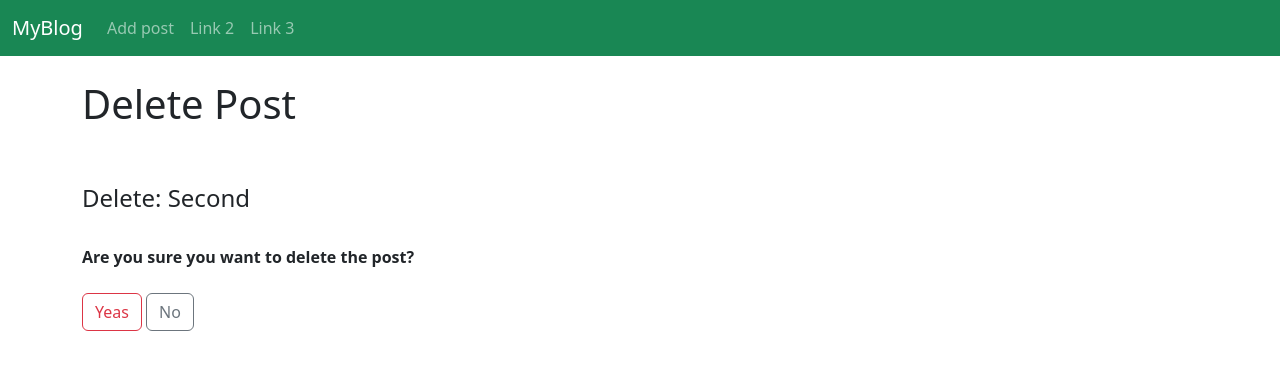
After one commit to iletov/django-blog, a Django app: page /article/2/delete in a window 1280 px wide. The commit adds this page. Shown: the top 370 px of the page. Run offline with Django 3.2, Linux system fonts and the light colour scheme; data comes from the database, SQL or seed files in the repository; both versions use the stored data as it was after the commit.

Commit message:
Delete option

```diff
--- a/blog/myblog/models.py
+++ b/blog/myblog/models.py
@@ -1,6 +1,7 @@
 from django.db import models
 from django.contrib.auth.models import User
 from django.urls import reverse
+from datetime import datetime, date
 
 class Post(models.Model):
 	title = models.CharField(max_length=255)
@@ -8,6 +9,7 @@ class Post(models.Model):
 	title_tag = models.CharField(max_length=255, default="My Blog")
 	author = models.ForeignKey(User, on_delete=models.CASCADE)
 	body = models.TextField()
+	post_date = models.DateField(auto_now_add=True)
 
 	def __str__(self):
 		return self.title + ' | ' + str(self.author)
@@ -15,5 +17,5 @@ class Post(models.Model):
 	def get_absolute_url(self):
 		# where to redirect after creating new post
 		# if redirects directly to the home page, the args are not neccessary
-		# return reverse('home')
-		return reverse('article-detail', args=(str(self.id)) )
+		# return reverse('article-detail', args=(str(self.id)) )
+		return reverse('home')
--- /dev/null
+++ b/blog/myblog/templates/delete_post.html
@@ -0,0 +1,31 @@
+{% extends 'base.html' %}
+
+{% block title %}
+Delete Post
+{% endblock %}
+
+{% block content %}
+
+
+<h1>Delete Post</h1>
+<br><br>
+
+<h4>Delete: {{ post.title }}</h4>
+<br>
+
+<div class="mb-3">
+<form method="POST">
+	{% csrf_token %}
+
+	<strong>Are you sure you want to delete the post?</strong>
+	<br><br>
+
+	<button class="btn btn-outline-danger">Yeas</button>
+	<a href="{% url 'home' %}" class="btn btn-outline-secondary">No</a>
+</form>
+</div>
+
+
+
+
+{% endblock %}
--- a/blog/myblog/templates/update_post.html
+++ b/blog/myblog/templates/update_post.html
@@ -7,12 +7,13 @@ Edit Post
 {% block content %}
 
 
-<h1>Add Post...</h1>
+<h1>Edit...</h1>
 <div class="mb-3">
 <form method="POST">
 	{% csrf_token %}
 	{{ form.as_p }}
 	<button class="btn btn-outline-success">Update</button>
+	<a href="{% url 'home' %}" class="btn btn-outline-secondary">Back</a>
 </form>
 </div>
 
--- a/blog/myblog/urls.py
+++ b/blog/myblog/urls.py
@@ -1,6 +1,6 @@
 from django.urls import path
 # from . import views
-from .views import HomeView, ArticleDetailView, AddPostView, UpdatePostView
+from .views import HomeView, ArticleDetailView, AddPostView, UpdatePostView, DeletePostView
 
 
 urlpatterns = [
@@ -8,5 +8,6 @@ urlpatterns = [
     path('', HomeView.as_view(), name="home"),
     path('article/<int:pk>', ArticleDetailView.as_view(), name="article-detail"),
     path('add_post/', AddPostView.as_view(), name="add_post"),
-    path('article/edit/<int:pk>', UpdatePostView.as_view(), name="update_post")
+    path('article/edit/<int:pk>', UpdatePostView.as_view(), name="update_post"),
+    path('article/<int:pk>/delete', DeletePostView.as_view(), name="delete_post"),
 ]
--- a/blog/myblog/views.py
+++ b/blog/myblog/views.py
@@ -1,7 +1,8 @@
 from django.shortcuts import render
-from django.views.generic import ListView, DetailView, CreateView, UpdateView
+from django.views.generic import ListView, DetailView, CreateView, UpdateView, DeleteView
 from .models import Post
-from .forms import PostForm
+from .forms import PostForm, UpdateForm
+from django.urls import reverse_lazy
 # Create your views here.
 # def home(request):
 	# return render(request, 'home.html', {})
@@ -9,6 +10,9 @@ from .forms import PostForm
 class HomeView(ListView):
 	model = Post
 	template_name = 'home.html'
+	ordering = ['-post_date']
+	# ordering = ['-id']
+
 
 
 class ArticleDetailView(DetailView):
@@ -26,5 +30,12 @@ class AddPostView(CreateView):
 
 class UpdatePostView(UpdateView):
 	model = Post
+	form_class = UpdateForm
 	template_name = 'update_post.html'
-	fields = ('title', 'body')
+	# fields = ('title', 'body')
+
+
+class DeletePostView(DeleteView):
+	model = Post
+	template_name = 'delete_post.html'
+	success_url = reverse_lazy('home')
```
Also changed, not shown: blog/myblog/forms.py (+13 -0 lines), blog/myblog/templates/article_details.html (+8 -3 lines), blog/myblog/templates/home.html (+6 -2 lines), blog/db.sqlite3, blog/myblog/migrations/0003_post_post_date.py (added).
